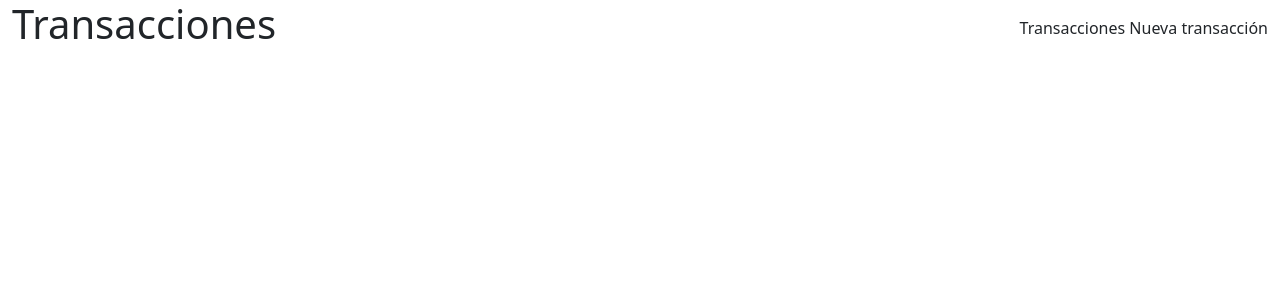
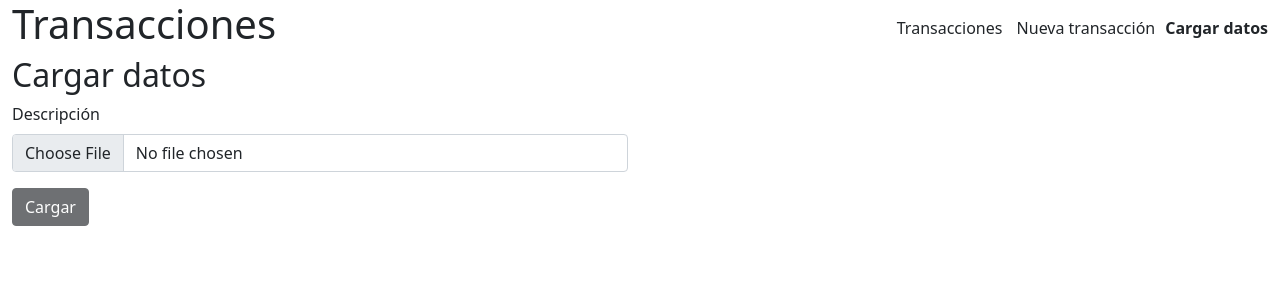
Before and after one commit to mariogl/cuentas-front, a React (Create React App) app: page /upload-data in a window 1280 px wide. Shown: the top 300 px of the page. Built offline with nearby package versions, Linux system fonts and the light colour scheme; what fishery, javascript-time-ago would draw is missing.

Commit message:
Added form to upload XLSX

```diff
--- a/src/App.tsx
+++ b/src/App.tsx
@@ -4,6 +4,7 @@ import TransactionsListPage from "./pages/TransactionsListPage/TransactionsListP
 import styled from "styled-components";
 import FormTransactionPage from "./pages/FormTransactionPage/FormTransactionPage";
 import routes from "./routes";
+import FormXLSXPage from "./pages/FormXLSXPage/FormXLSXPage";
 
 const StyledHeader = styled.div`
   display: flex;
@@ -11,6 +12,7 @@ const StyledHeader = styled.div`
   a {
     color: inherit;
     text-decoration: none;
+    margin-left: 10px;
     &.active {
       font-weight: bold;
     }
@@ -22,14 +24,15 @@ const App = () => {
     <>
       <Container fluid>
         <StyledHeader as="header">
-          <Col as="h1" xs={9}>
+          <Col as="h1" xs={6}>
             Transacciones
           </Col>
-          <Col xs={3} className="text-end">
+          <Col xs={6} className="text-end">
             <NavLink to={routes.listTransactions} end>
               Transacciones
             </NavLink>{" "}
             <NavLink to={routes.newTransaction}>Nueva transacción</NavLink>
+            <NavLink to={routes.uploadXLSX}>Cargar datos</NavLink>
           </Col>
         </StyledHeader>
         <Row as="main">
@@ -47,6 +50,7 @@ const App = () => {
                 path={routes.editTransaction}
                 element={<FormTransactionPage />}
               />
+              <Route path={routes.uploadXLSX} element={<FormXLSXPage />} />
               <Route
                 path="/"
                 element={<Navigate to={routes.listTransactions} />}
--- a/src/components/FormXLSX/FormXLSX.tsx
+++ b/src/components/FormXLSX/FormXLSX.tsx
@@ -1,11 +1,33 @@
+import axios from "axios";
 import { FormEvent, SyntheticEvent, useState } from "react";
-import { Col, Form, Row } from "react-bootstrap";
+import { Button, Col, Form, Row } from "react-bootstrap";
+import Loading from "../Loading/Loading";
 
 const FormXLSX = (): JSX.Element => {
   const [XLSXData, setXLSXData] = useState<File | null>(null);
+  const [loading, setLoading] = useState(false);
+  const [error, setError] = useState(false);
 
-  const submitForm = (event: FormEvent) => {
+  const submitForm = async (event: FormEvent) => {
     event.preventDefault();
+    const formData = new FormData();
+    formData.append("xlsx", XLSXData as Blob);
+
+    setLoading(true);
+    setError(false);
+
+    try {
+      await axios.post(`${process.env.REACT_APP_API_URL}xlsx`, formData, {
+        headers: {
+          authorization: `Bearer ${process.env.REACT_APP_TEMPORARY_JWT}`,
+          "Content-Type": "application/x-www-form-urlencoded",
+        },
+      });
+    } catch (error: any) {
+      setError(true);
+    }
+
+    setLoading(false);
   };
 
   const changeData = (event: SyntheticEvent) => {
@@ -21,10 +43,31 @@ const FormXLSX = (): JSX.Element => {
         <Col xs={6}>
           <Form.Group className="mb-3" controlId="name">
             <Form.Label>Descripción</Form.Label>
-            <Form.Control type="file" onChange={changeData} />
+            <Form.Control
+              type="file"
+              accept="application/vnd.openxmlformats-officedocument.spreadsheetml.sheet"
+              onChange={changeData}
+              disabled={loading}
+            />
           </Form.Group>
         </Col>
       </Row>
+      <Row>
+        <Col xs={12}>
+          {loading ? (
+            <Loading />
+          ) : (
+            <Button type="submit" variant="dark" disabled={!XLSXData}>
+              Cargar
+            </Button>
+          )}
+        </Col>
+      </Row>
+      {error && (
+        <Row>
+          <Col xs={12}>Error al importar los datos</Col>
+        </Row>
+      )}
     </Form>
   );
 };
--- /dev/null
+++ b/src/pages/FormXLSXPage/FormXLSXPage.tsx
@@ -0,0 +1,12 @@
+import FormXLSX from "../../components/FormXLSX/FormXLSX";
+
+const FormXLSXPage = (): JSX.Element => {
+  return (
+    <>
+      <h2>Cargar datos</h2>
+      <FormXLSX />
+    </>
+  );
+};
+
+export default FormXLSXPage;
--- a/src/routes/index.ts
+++ b/src/routes/index.ts
@@ -5,6 +5,7 @@ const routes = {
   editTransaction: "/transactions/edit/:id",
   filterTagWithId: (id: string) => `/transactions/tag/${id}`,
   filterTag: "/transactions/tag/:id",
+  uploadXLSX: "/upload-data",
 };
 
 export default routes;
```
Also changed, not shown: src/factories/category.ts (+2 -6 lines).
